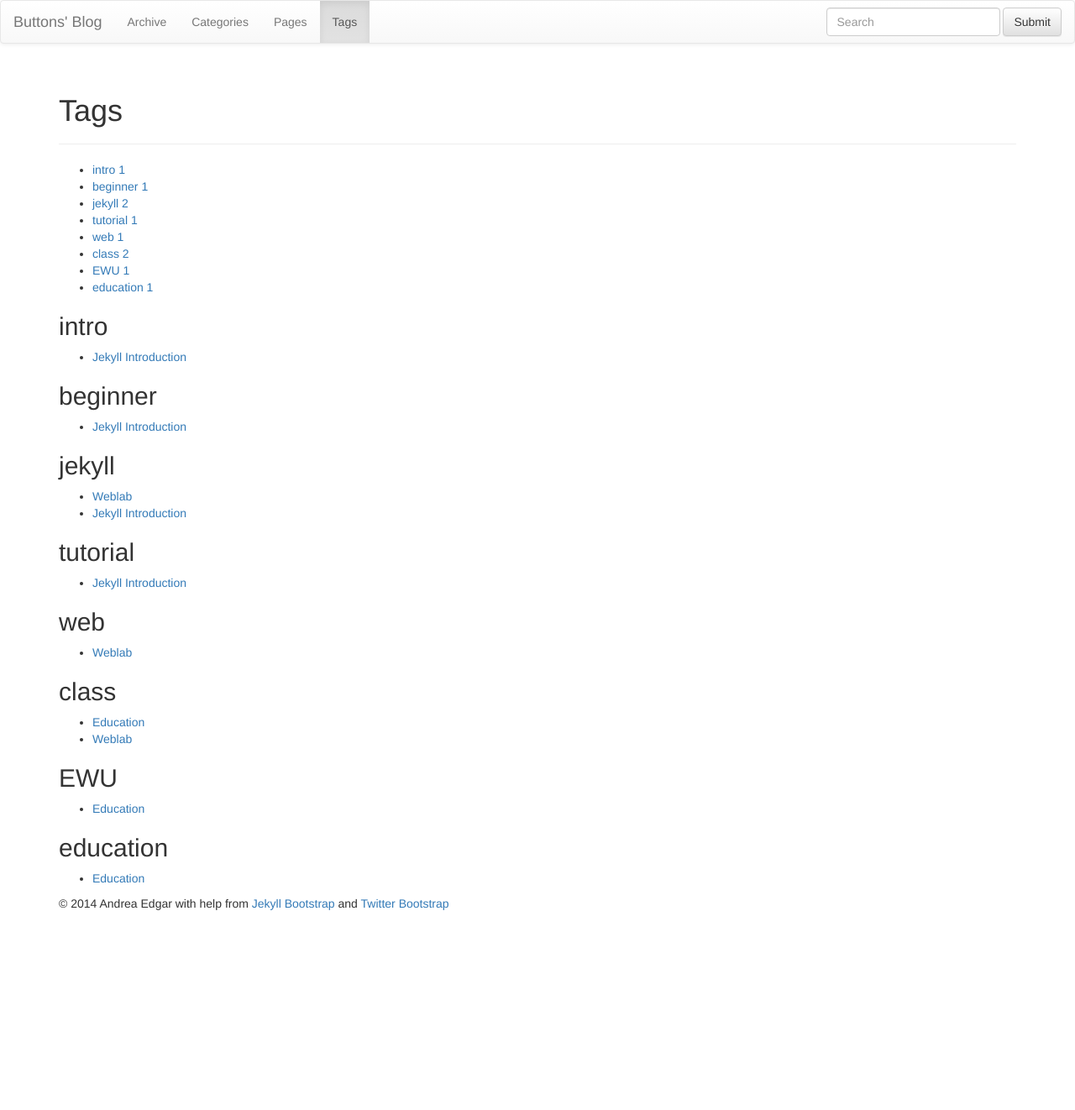
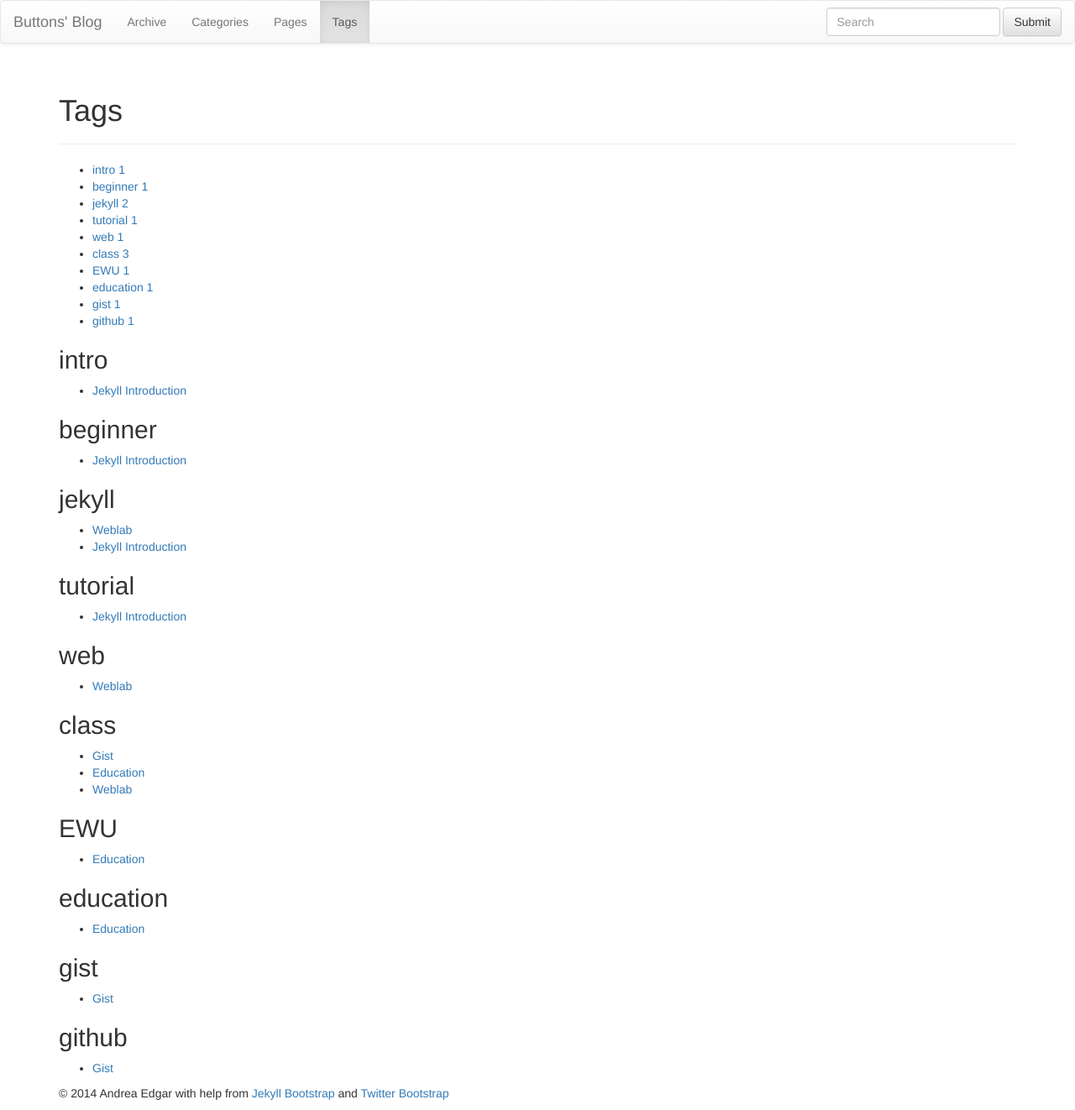
Before and after one commit to x78370/jb, a Jekyll site: the page built from tags.html, in a window 1280 px wide. Shown: the whole page at 84% size. Built offline with Jekyll 4.4.1, drawn with Linux system fonts in a browser that asks for light colours; nearby versions of some CDN libraries; library files that are not in the unit come from our copies; Markdown is read by kramdown in place of the engine named in the settings; before the commit the page ends 1096 px from its top, so only the background shows below that.

Commit message:
added gist

```diff
--- a/_config.yml
+++ b/_config.yml
@@ -9,7 +9,7 @@ markdown: redcarpet
 # so be sure to set them if your theme uses them.
 #
 title : Buttons' Blog
-tagline: Site Tagline
+tagline: Bippity Boppity Boo!
 author :
   name : Andrea Edgar
   email : aedgar@eagles.ewu.edu
--- /dev/null
+++ b/_posts/2014-05-08-gist.md
@@ -0,0 +1,8 @@
+---
+layout: post
+category : gist
+tagline: "Using Github Gists"
+tags : [gist, github, class]
+---
+
+{% gist x78370/c8dc2236e6b982193f5b %}
```
